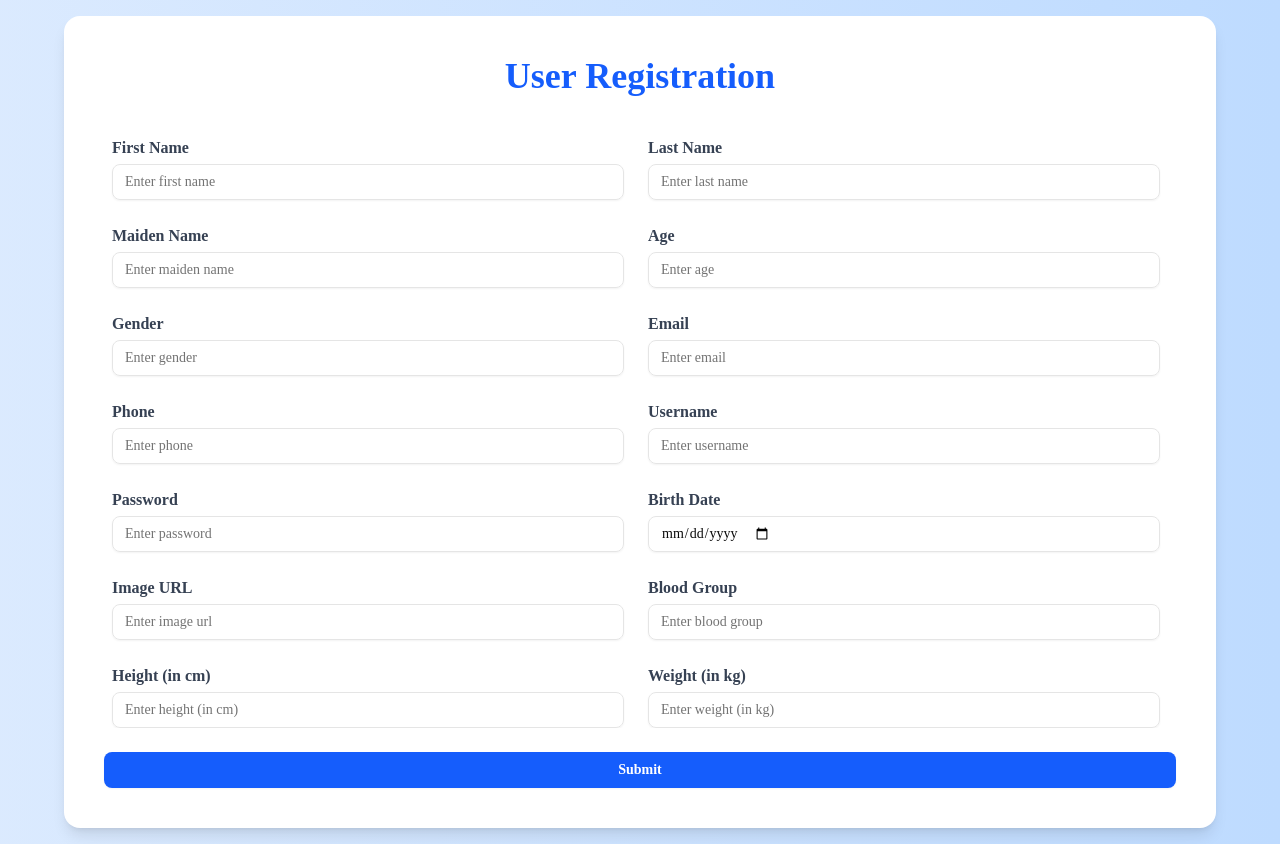
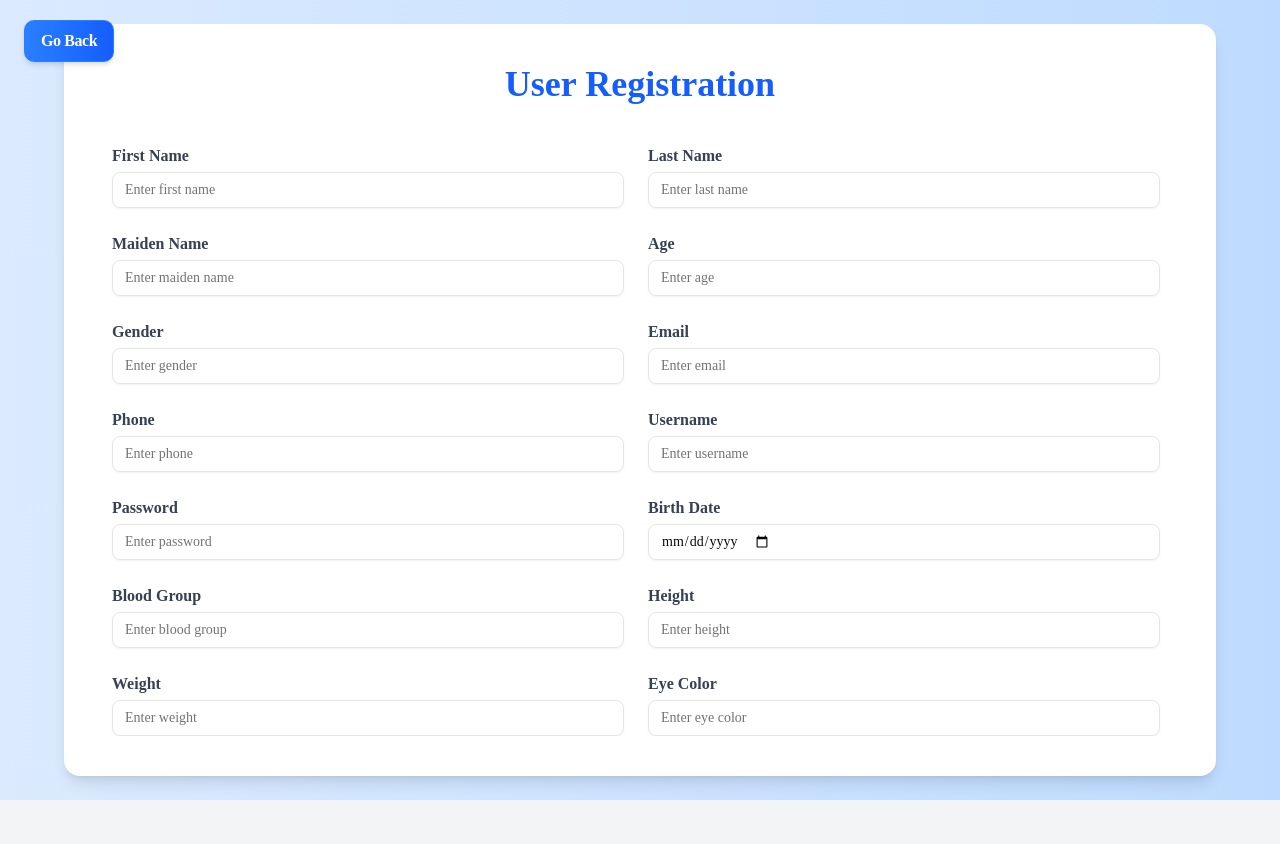
Before and after one commit to KushagraSharma10/Data-Management, a React (Vite) app in the folder frontend/: page /user/create in a window 1280 px wide. After the commit the page ends 800 px from the top, so only its background shows below. Built offline with nearby package versions, Linux system fonts and the light colour scheme.

Commit message:
UserForm is updated with more fields

```diff
--- a/frontend/src/components/UserForm.jsx
+++ b/frontend/src/components/UserForm.jsx
@@ -527,113 +527,94 @@ import * as yup from "yup";
 import { Input } from "@/components/ui/input";
 import { Label } from "@/components/ui/label";
 import { Button } from "@/components/ui/button";
+import { Link } from "react-router";
 
-// Validation Schema
+// Validation schema (same as yours)
 const schema = yup.object().shape({
-  // Basic Information
   id: yup.number().required(),
   firstName: yup.string().required("First Name is required"),
   lastName: yup.string().required("Last Name is required"),
   maidenName: yup.string().required("Maiden Name is required"),
-  age: yup.number()
-    .positive("Age must be positive")
-    .integer("Age must be an integer")
-    .required("Age is required"),
+  age: yup.number().positive().integer().required("Age is required"),
   gender: yup.string().required("Gender is required"),
-  email: yup.string().email("Invalid email").required("Email is required"),
+  email: yup.string().email().required("Email is required"),
   phone: yup.string().required("Phone is required"),
   username: yup.string().required("Username is required"),
-  password: yup.string()
-    .min(6, "Password must be at least 6 characters")
-    .required("Password is required"),
+  password: yup.string().min(6).required("Password is required"),
   birthDate: yup.string().required("Birth Date is required"),
-  image: yup.string().url("Must be a valid URL").required("Image URL is required"),
-
-  // Physical Attributes
+  image: yup.string().url().required("Image URL is required"),
   bloodGroup: yup.string().required("Blood Group is required"),
-  height: yup.number()
-    .positive("Height must be positive")
-    .required("Height is required"),
-  weight: yup.number()
-    .positive("Weight must be positive")
-    .required("Weight is required"),
+  height: yup.number().positive().required("Height is required"),
+  weight: yup.number().positive().required("Weight is required"),
   eyeColor: yup.string().required("Eye Color is required"),
   hair: yup.object({
     color: yup.string().required("Hair Color is required"),
-    type: yup.string().required("Hair Type is required")
+    type: yup.string().required("Hair Type is required"),
   }),
-
-  // Contact Information
   domain: yup.string().required("Domain is required"),
   ip: yup.string().required("IP Address is required"),
   macAddress: yup.string().required("MAC Address is required"),
   university: yup.string().required("University is required"),
-
-  // Address Information
   address: yup.object({
-    address: yup.string().required("Street Address is required"),
-    city: yup.string().required("City is required"),
-    state: yup.string().required("State is required"),
-    postalCode: yup.string().required("Postal Code is required"),
-    country: yup.string().required("Country is required"),
+    address: yup.string().required(),
+    city: yup.string().required(),
+    state: yup.string().required(),
+    postalCode: yup.string().required(),
+    country: yup.string().required(),
     coordinates: yup.object({
-      lat: yup.number().required("Latitude is required"),
-      lng: yup.number().required("Longitude is required")
-    })
+      lat: yup.number().required(),
+      lng: yup.number().required()
     }),
-
-  // Financial Information
+  }),
   bank: yup.object({
-    cardExpire: yup.string().required("Card Expiry is required"),
-    cardNumber: yup.string().required("Card Number is required"),
-    cardType: yup.string().required("Card Type is required"),
-    currency: yup.string().required("Currency is required"),
-    iban: yup.string().required("IBAN is required")
+    cardExpire: yup.string().required(),
+    cardNumber: yup.string().required(),
+    cardType: yup.string().required(),
+    currency: yup.string().required(),
+    iban: yup.string().required(),
   }),
-
-  // Employment Information
   company: yup.object({
-    department: yup.string().required("Department is required"),
-    name: yup.string().required("Company Name is required"),
-    title: yup.string().required("Job Title is required"),
+    department: yup.string().required(),
+    name: yup.string().required(),
+    title: yup.string().required(),
     address: yup.object({
-      address: yup.string().required("Company Address is required"),
-      city: yup.string().required("Company City is required"),
-      state: yup.string().required("Company State is required"),
-      postalCode: yup.string().required("Company Postal Code is required"),
+      address: yup.string().required(),
+      city: yup.string().required(),
+      state: yup.string().required(),
+      postalCode: yup.string().required(),
       coordinates: yup.object({
-        lat: yup.number().required("Company Latitude is required"),
-        lng: yup.number().required("Company Longitude is required")
-      })
-    })
+        lat: yup.number().required(),
+        lng: yup.number().required(),
       }),
-
-  // Identification
-  ein: yup.string().required("EIN is required"),
-  ssn: yup.string().required("SSN is required"),
-
-  // Technical Information
-  userAgent: yup.string().required("User Agent is required"),
-
-  // Cryptocurrency
+    }),
+  }),
+  ein: yup.string().required(),
+  ssn: yup.string().required(),
+  userAgent: yup.string().required(),
   crypto: yup.object({
-    coin: yup.string().required("Coin is required"),
-    wallet: yup.string().required("Wallet is required"),
-    network: yup.string().required("Network is required")
+    coin: yup.string().required(),
+    wallet: yup.string().required(),
+    network: yup.string().required(),
   }),
-
-  // Role
-  role: yup.string().required("Role is required")
+  role: yup.string().required()
 });
 
 export default function UserForm() {
   const { register, handleSubmit, formState: { errors } } = useForm({
     resolver: yupResolver(schema),
+    defaultValues: {
+      hair: { color: "", type: "" },
+      address: { address: "", city: "", state: "", postalCode: "", country: "", coordinates: { lat: 0, lng: 0 } },
+      bank: { cardExpire: "", cardNumber: "", cardType: "", currency: "", iban: "" },
+      company: { department: "", name: "", title: "", address: { address: "", city: "", state: "", postalCode: "", coordinates: { lat: 0, lng: 0 } } },
+      crypto: { coin: "", wallet: "", network: "" }
+    }
   });
 
   const onSubmit = (data) => {
     console.log(data);
   };
+
 
 const inputs = [
   { label: "First Name", name: "firstName", type: "text" },
@@ -642,66 +623,68 @@ export default function UserForm() {
   { label: "Age", name: "age", type: "number" },
   { label: "Gender", name: "gender", type: "text" },
   { label: "Email", name: "email", type: "email" },
-    { label: "Phone", name: "phone", type: "tel" },
+  { label: "Phone", name: "phone", type: "text" },
   { label: "Username", name: "username", type: "text" },
   { label: "Password", name: "password", type: "password" },
   { label: "Birth Date", name: "birthDate", type: "date" },
-    { label: "Image URL", name: "image", type: "text" },
   { label: "Blood Group", name: "bloodGroup", type: "text" },
-    { label: "Height (in cm)", name: "height", type: "number" },
-    { label: "Weight (in kg)", name: "weight", type: "number" },
+  { label: "Height", name: "height", type: "number" },
+  { label: "Weight", name: "weight", type: "number" },
   { label: "Eye Color", name: "eyeColor", type: "text" },
-    { label: "Hair Color", name: "hairColor", type: "text" },
-    { label: "Domain", name: "domain", type: "text" },
-    { label: "IP Address", name: "ip", type: "text" },
-    { label: "University", name: "university", type: "text" },
-    { label: "Company Name", name: "companyName", type: "text" },
-    { label: "Department", name: "department", type: "text" },
-    { label: "Address", name: "address", type: "text" },
-    { label: "Role", name: "role", type: "text" },
-    { label: "Maiden Name", name: "maidenName", type: "text" },
-  { label: "Blood Group", name: "bloodGroup", type: "text" },
+
+  // Hair
   { label: "Hair Color", name: "hair.color", type: "text" },
   { label: "Hair Type", name: "hair.type", type: "text" },
-  { label: "Domain", name: "domain", type: "text" },
-  { label: "MAC Address", name: "macAddress", type: "text" },
 
-  // Address Fields
-  { label: "Street Address", name: "address.address", type: "text" },
+  // Address
+  { label: "Address", name: "address.address", type: "text" },
   { label: "City", name: "address.city", type: "text" },
   { label: "State", name: "address.state", type: "text" },
   { label: "Postal Code", name: "address.postalCode", type: "text" },
-  { label: "Country", name: "address.country", type: "text" },
   { label: "Latitude", name: "address.coordinates.lat", type: "number" },
   { label: "Longitude", name: "address.coordinates.lng", type: "number" },
 
-  // Bank Fields
-  { label: "Card Expiry", name: "bank.cardExpire", type: "text" },
-  { label: "Card Number", name: "bank.cardNumber", type: "text" },
-  { label: "Card Type", name: "bank.cardType", type: "text" },
-  { label: "Currency", name: "bank.currency", type: "text" },
-  { label: "IBAN", name: "bank.iban", type: "text" },
+  // Bank
+  { label: "Bank Card Expire", name: "bank.cardExpire", type: "text" },
+  { label: "Bank Card Number", name: "bank.cardNumber", type: "text" },
+  { label: "Bank Card Type", name: "bank.cardType", type: "text" },
+  { label: "Bank Currency", name: "bank.currency", type: "text" },
+  { label: "Bank IBAN", name: "bank.iban", type: "text" },
 
-  // Company Fields
-  { label: "Department", name: "company.department", type: "text" },
+  // Company
   { label: "Company Name", name: "company.name", type: "text" },
-  { label: "Job Title", name: "company.title", type: "text" },
+  { label: "Company Department", name: "company.department", type: "text" },
+  { label: "Company Title", name: "company.title", type: "text" },
 
-  // Other Fields
-  { label: "EIN", name: "ein", type: "text" },
-  { label: "SSN", name: "ssn", type: "text" },
-  { label: "User Agent", name: "userAgent", type: "text" },
+  { label: "Company Address", name: "company.address.address", type: "text" },
+  { label: "Company City", name: "company.address.city", type: "text" },
+  { label: "Company State", name: "company.address.state", type: "text" },
+  { label: "Company Postal Code", name: "company.address.postalCode", type: "text" },
+  { label: "Company Latitude", name: "company.address.coordinates.lat", type: "number" },
+  { label: "Company Longitude", name: "company.address.coordinates.lng", type: "number" },
+
+  // Crypto
   { label: "Crypto Coin", name: "crypto.coin", type: "text" },
   { label: "Crypto Wallet", name: "crypto.wallet", type: "text" },
-  { label: "Crypto Network", name: "crypto.network", type: "text" }
-  ]
+  { label: "Crypto Network", name: "crypto.network", type: "text" },
+
+  // Other
+  { label: "Domain", name: "domain", type: "text" },
+  { label: "IP", name: "ip", type: "text" },
+  { label: "MAC Address", name: "macAddress", type: "text" },
+  { label: "University", name: "university", type: "text" },
+  { label: "SSN", name: "ssn", type: "text" },
+  { label: "EIN", name: "ein", type: "text" },
+  { label: "User Agent", name: "userAgent", type: "text" },
+  { label: "Role", name: "role", type: "text" },
+];
+
+
 
   return (
     <div className="min-h-screen flex items-center justify-center bg-gradient-to-r from-blue-100 to-blue-200 p-4">
       <div className="bg-white rounded-2xl shadow-lg w-full max-w-6xl p-10">
-        <h1 className="text-4xl font-bold text-center text-blue-600 mb-8">
-          User Registration
-        </h1>
+        <h1 className="text-4xl font-bold text-center text-blue-600 mb-8">User Registration</h1>
         <form
           onSubmit={handleSubmit(onSubmit)}
           className="grid grid-cols-2 gap-6 max-h-[600px] overflow-y-auto p-2 pr-4"
@@ -709,20 +692,29 @@ export default function UserForm() {
           {inputs.map((field) => (
             <div key={field.name} className="flex flex-col">
               <Label className="text-md font-semibold mb-1 text-gray-700">{field.label}</Label>
-              <Input type={field.type} {...register(field.name)} placeholder={`Enter ${field.label.toLowerCase()}`} />
-              {errors[field.name] && <p className="text-red-500 text-sm">{errors[field.name]?.message}</p>}
+              <Input
+                type={field.type || "text"}
+                {...register(field.name)}
+                placeholder={`Enter ${field.label.toLowerCase()}`}
+              />
+              {errors?.[field.name?.split('.')[0]] && (
+                <p className="text-red-500 text-sm">
+                  {errors[field.name?.split('.')[0]]?.message}
+                </p>
+              )}
             </div>
           ))}
+
+          {/* Submit Button inside the form */}
+          <div className="col-span-2 flex justify-center mt-6">
+            <Button type="submit" className="w-full bg-blue-500  hover:bg-blue-600 text-white">Register</Button>
+          </div>
         </form>
+      </div>
+      <div className="absolute top-5 left-6 flex items-center gap-2 px-4 py-2 rounded-lg border border-blue-500 bg-gradient-to-r from-blue-500  to-blue-600 text-white text-md tracking-tight font-semibold transition-all duration-300 shadow-md hover:shadow-lg hover:scale-105">
+        <Link to="/" className="text-md">Go Back</Link>
+</div>
 
-        <Button
-          type="submit"
-          onClick={handleSubmit(onSubmit)}
-          className="mt-6 w-full bg-blue-600 hover:bg-blue-700 text-white font-semibold py-3 rounded-md transition duration-300"
-        >
-          Submit
-        </Button>
-      </div>
     </div>
   );
 }
```
Lines whose indentation alone changed are shown as unchanged.
